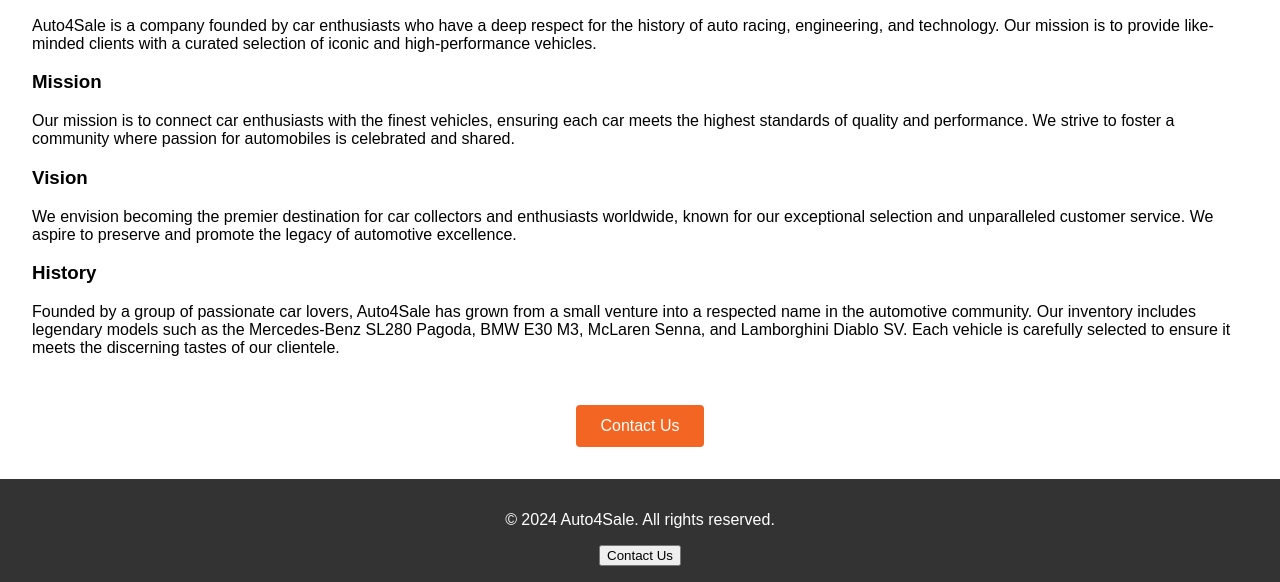
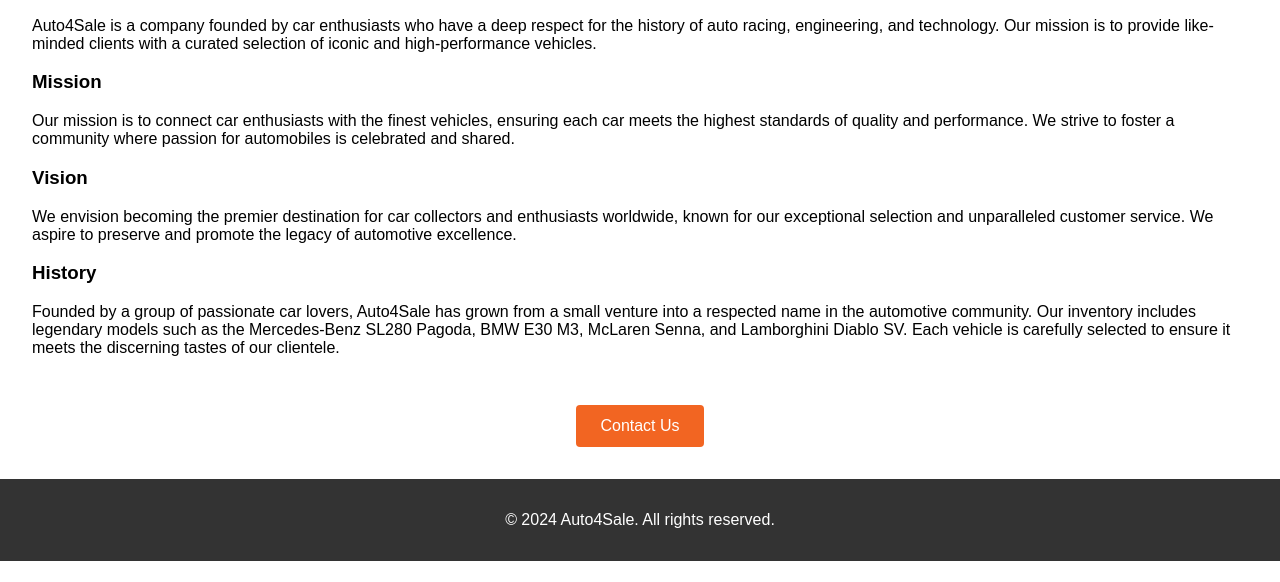
Before and after one commit to RezaomaR-ITvarsity/Module-6-Assessment-2, a plain HTML site: page aboutus.html in a window 1280 px wide. Shown: the part 263-845 px from the top of the page. After the commit the page ends 824 px from the top, so only its background shows below. Drawn offline with Linux system fonts and the light colour scheme.

Commit message:
Update about.html
Removed button code from footer.

```diff
--- a/aboutus.html
+++ b/aboutus.html
@@ -42,7 +42,7 @@
 
     <footer id="footer">
         <p>© 2024 Auto4Sale. All rights reserved.</p>
-        <button onclick="location.href='contact.html'">Contact Us</button>
+
     </footer>
 </body>
 </html>
```
